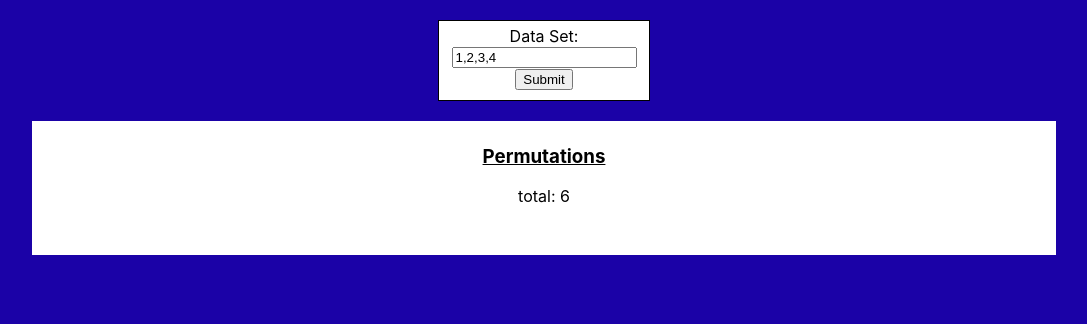
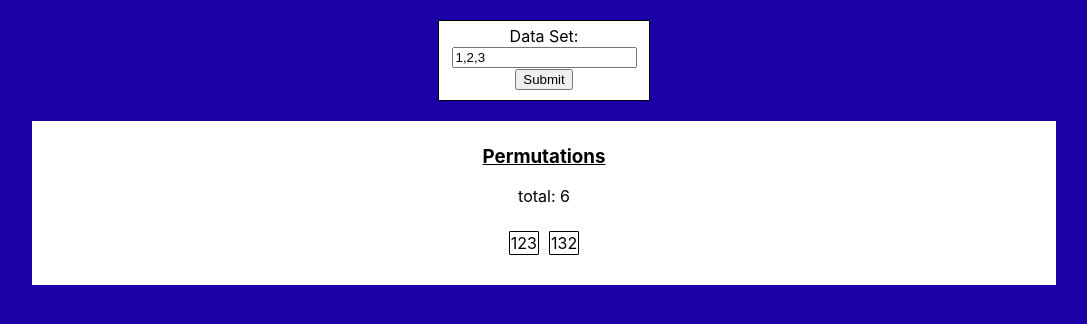
Before and after one commit to justinhorein/permutations, a React (Create React App) app: page / in a window 1280 px wide. Shown: the top 324 px of the page, without its empty margins (96-1183 px from the left). Built offline with nearby package versions, Linux system fonts and the light colour scheme.

Commit message:
totPerms saved in state and displaying

```diff
--- a/src/App.js
+++ b/src/App.js
@@ -8,8 +8,9 @@ class App extends React.Component {
   constructor(props) {
     super(props);
     this.state = {
-      data: [1,2,3,4],
-      display: 6
+      data: [1,2,3],
+      display: 6,
+      totPerms: [[1,2,3],[1,3,2]]
     };
 
     this.handleChange = this.handleChange.bind(this);
@@ -30,44 +31,31 @@ class App extends React.Component {
             input.splice(i, 0, ch);
             usedChars.pop();
           }
-          // return permArr
     }
     permute(arr);
-    // display permutations
-    let list = document.querySelector("#perms");
-    while (list.hasChildNodes()) {
-      list.removeChild(list.childNodes[0]);
-    }
-    permArr.forEach((i) => {
-      let span = document.createElement('span');
-      list.appendChild(span);
-      span.innerHTML += i;
-    })
+
+    return permArr;
 }
 
   compPerms(n) {
     // number of items in array
     let count = n.length;
-    // number of possible permutations
+    // get total number of possible perms and save to state
     let num = math.permutations(count);
-    // Get list of all permutations
-    this.permutations(n);
-    // console.log(perms);
-    // update state
     this.setState({display: num})
-    // console.log(this.state.totalPerms);
+    // get array of all possible perms and save to state
+    let totPerms = this.permutations(n);
+    this.setState({totPerms: totPerms});
   }
 
   handleChange(event) {
     this.setState({data: event.target.value.split(',')});
-    // console.log(this.state.data)
   }
 
 
   handleSubmit(event) {
     alert('Data was submitted: ' + this.state.data);
     event.preventDefault();
-    // this.setState({data:})
     this.compPerms(this.state.data);
   }
 
@@ -77,14 +65,18 @@ class App extends React.Component {
         <form onSubmit={this.handleSubmit}>
           <label>
             Data Set:
-            <input type="text" value={this.state.data} onChange={this.handleChange} placeholder={[1,2,3,4]} />
+            <input type="text" value={this.state.data} onChange={this.handleChange} placeholder={[1,2,3]} />
           </label>
           <input type="submit" value="Submit" />
         </form>
         <div className="display">
           <h3>Permutations</h3>
           <div className="total">total: { this.state.display }</div>
-          <div id="perms"></div>
+          <div id="perms">
+            {this.state.totPerms.map(item => (
+              <span key={item}>{item}</span>
+            ))}
+          </div>
         </div>
       </div>
     );
```
